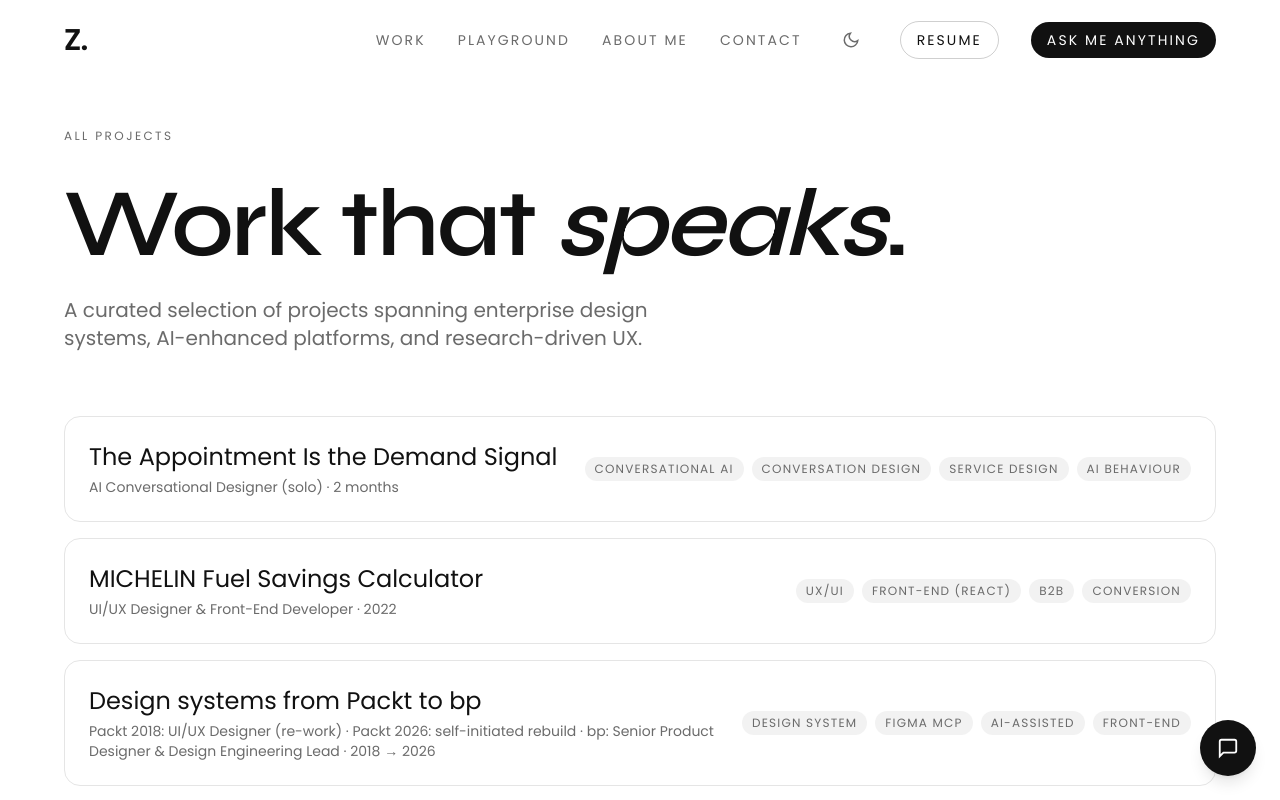
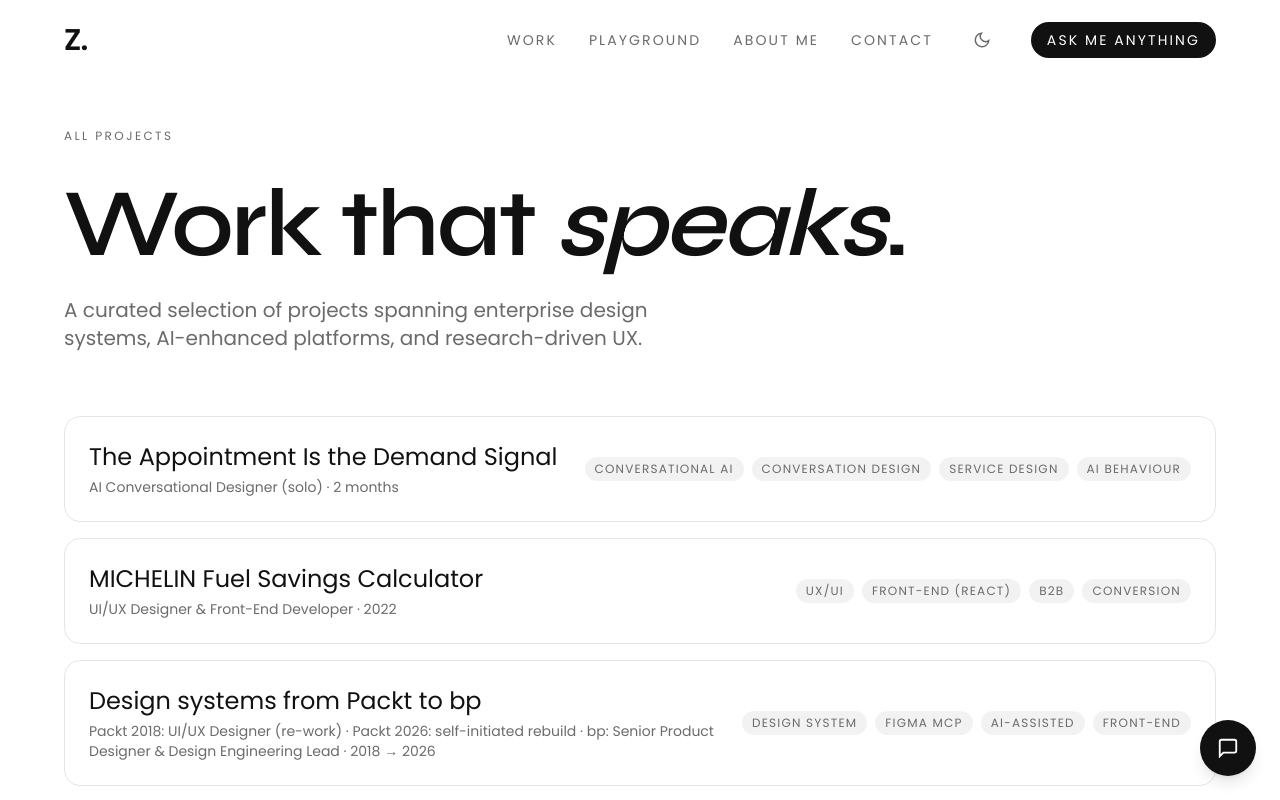
Before and after one commit to zarin071/zarin-portfolio, a Next.js app: page /work in a window 1280 px wide. Shown: the top 800 px of the page. Built offline with nearby package versions, Linux system fonts and the light colour scheme.

Commit message:
remove resume from nav

```diff
--- a/src/app/page.tsx
+++ b/src/app/page.tsx
@@ -22,7 +22,7 @@ export default function Home() {
       <AnalyticsProvider page="home" />
       <Nav onChatOpen={() => setChatOpen(true)} />
       <main>
-        <Hero onChatOpen={() => setChatOpen(true)} />
+        <Hero />
         <TrustedBy />
         <Work />
         <PlaygroundTeaser />
--- a/src/components/Hero.tsx
+++ b/src/components/Hero.tsx
@@ -5,7 +5,7 @@ import { motion } from "framer-motion"
 const ease = [0.22, 1, 0.36, 1] as const
 const base = process.env.NEXT_PUBLIC_BASE_PATH ?? ""
 
-export default function Hero({ onChatOpen }: { onChatOpen: () => void }) {
+export default function Hero() {
   return (
     <section className="relative min-h-screen flex items-center overflow-hidden">
       {/* Lightweight animated visual — floating gradient blobs */}
@@ -60,12 +60,6 @@ export default function Hero({ onChatOpen }: { onChatOpen: () => void }) {
           >
             See my work
           </a>
-          <button
-            onClick={onChatOpen}
-            className="font-sans text-sm uppercase tracking-[0.15em] px-8 py-3.5 border border-ink/20 dark:border-darkWarmGray/30 rounded-full hover:bg-ink/5 dark:hover:bg-darkInk/5 transition-all duration-300"
-          >
-            Ask me anything
-          </button>
           <a
             href={`${base}/ZarinSolanki_Resume_2026.pdf`}
             download="ZarinSolanki_Resume_2026.pdf"
--- a/src/components/Nav.tsx
+++ b/src/components/Nav.tsx
@@ -93,15 +93,6 @@ export default function Nav({ onChatOpen }: { onChatOpen: () => void }) {
               )}
             </button>
 
-            <a
-              href={`${base}/ZarinSolanki_Resume_2026.pdf`}
-              target="_blank"
-              rel="noopener noreferrer"
-              download="ZarinSolanki_Resume_2026.pdf"
-              className="font-sans text-sm uppercase tracking-[0.15em] px-4 py-2 border border-ink/20 dark:border-darkWarmGray/30 rounded-full hover:bg-ink hover:text-cream dark:hover:bg-darkInk dark:hover:text-darkBg transition-all duration-300"
-            >
-              Resume
-            </a>
             <button
               onClick={onChatOpen}
               className="font-sans text-sm uppercase tracking-[0.15em] px-4 py-2 bg-accent text-cream rounded-full hover:opacity-80 hover:shadow-sm transition-all duration-300"
@@ -159,15 +150,6 @@ export default function Nav({ onChatOpen }: { onChatOpen: () => void }) {
                 </button>
               ))}
               <div className="flex gap-3 pt-4 border-t border-subtle dark:border-darkSubtle">
-                <a
-                  href={`${base}/ZarinSolanki_Resume_2026.pdf`}
-                  target="_blank"
-                  rel="noopener noreferrer"
-                  download="ZarinSolanki_Resume_2026.pdf"
-                  className="font-sans text-sm uppercase tracking-[0.15em] px-4 py-2 border border-ink/20 dark:border-darkWarmGray/30 rounded-full hover:bg-ink hover:text-cream dark:hover:bg-darkInk dark:hover:text-darkBg transition-all"
-                >
-                  Resume
-                </a>
                 <button
                   onClick={() => { onChatOpen(); setMobileOpen(false) }}
                   className="font-sans text-sm uppercase tracking-[0.15em] px-4 py-2 bg-accent text-cream rounded-full"
```
